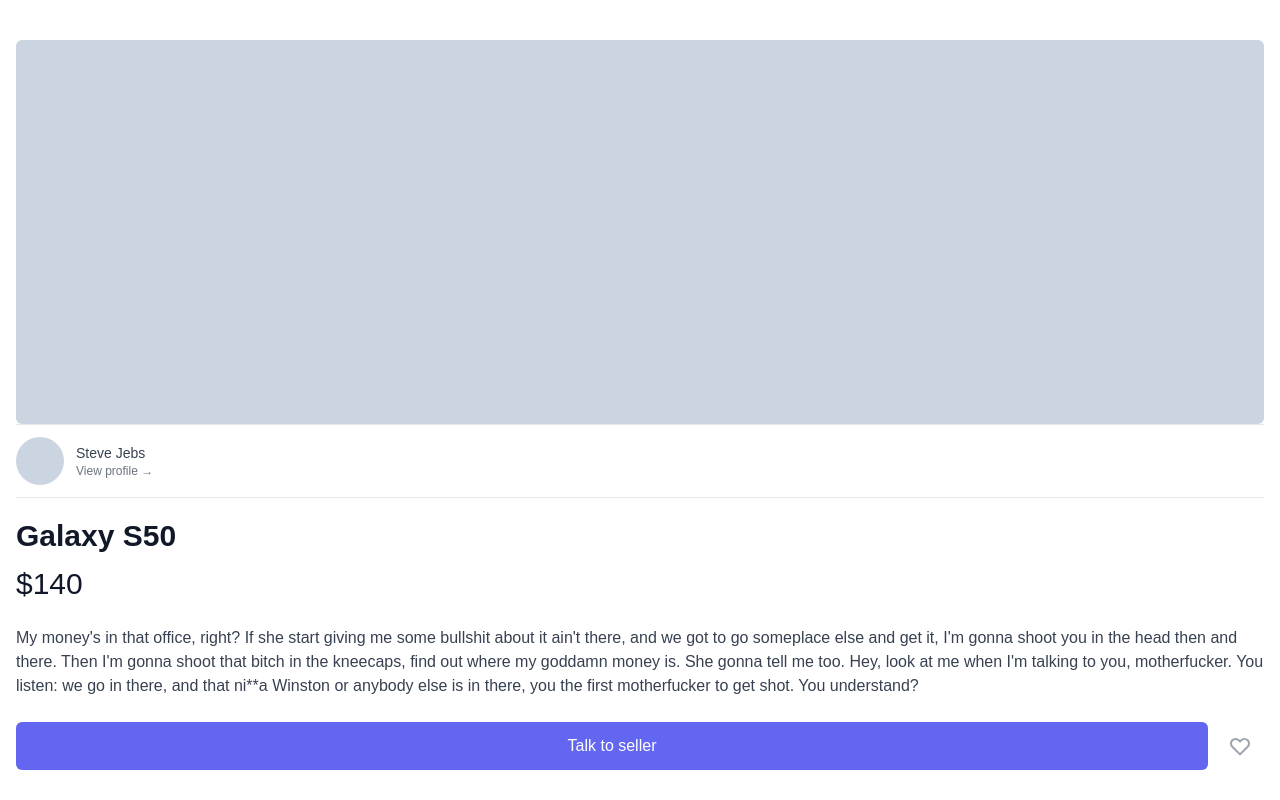
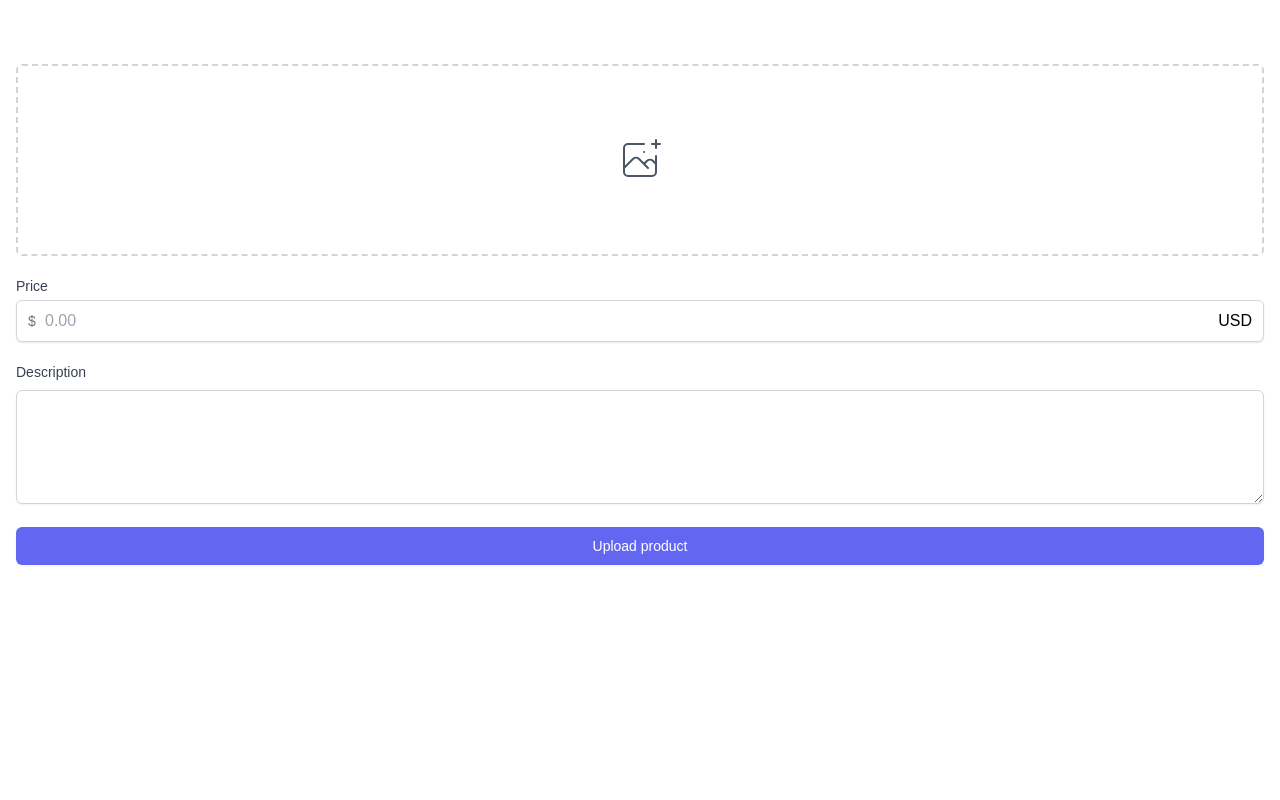
Before and after one commit to handmadeCode95/hand-market, a Next.js app: page /items/upload in a window 1280 px wide. Shown: the top 800 px of the page. Built offline with nearby package versions, Linux system fonts and the light colour scheme; a web font is replaced by a local one.

Commit message:
Add upload page

```diff
--- /dev/null
+++ b/pages/items/upload.tsx
@@ -0,0 +1,71 @@
+export default function Upload() {
+    return (
+        <div className="px-4 py-16">
+            <div>
+                <label className="w-full text-gray-600 hover:border-indigo-500 hover:text-indigo-500 flex items-center justify-center border-2 border-dashed border-gray-300 h-48 rounded-md cursor-pointer">
+                    <svg
+                        className="h-12 w-12"
+                        stroke="currentColor"
+                        fill="none"
+                        viewBox="0 0 48 48"
+                        aria-hidden="true"
+                    >
+                        <path
+                            d="M28 8H12a4 4 0 00-4 4v20m32-12v8m0 0v8a4 4 0 01-4 4H12a4 4 0 01-4-4v-4m32-4l-3.172-3.172a4 4 0 00-5.656 0L28 28M8 32l9.172-9.172a4 4 0 015.656 0L28 28m0 0l4 4m4-24h8m-4-4v8m-12 4h.02"
+                            strokeWidth={2}
+                            strokeLinecap="round"
+                            strokeLinejoin="round"
+                        />
+                    </svg>
+                    <input className="hidden" type="file" />
+                </label>
+            </div>
+            <div className="my-5">
+                <label
+                    htmlFor="price"
+                    className="mb-1 block text-sm font-medium text-gray-700"
+                >
+                    Price
+                </label>
+                <div className="rounded-md shadow-sm relative flex items-center">
+                    <div className="absolute left-0 pl-3 flex items-center justify-center pointer-events-none">
+                        <span className="text-gray-500 text-sm">$</span>
+                    </div>
+                    <input
+                        id="price"
+                        type="text"
+                        placeholder="0.00"
+                        className="
+                            appearance-none w-full px-4 py-2 pl-7
+                            border border-gray-300 rounded-md
+                            shadow-sm placeholder-gray-400
+                            focus:outline-none focus:border-indigo-500 focus:ring-indigo-500
+                        "
+                    />
+                    <div className="absolute right-0 pr-3 flex items-center pointer-events-none">
+                        <span className="to-gray-500">USD</span>
+                    </div>
+                </div>
+            </div>
+            <div>
+                <label className="mb-1 block text-sm font-medium text-gray-700">
+                    Description
+                </label>
+                <textarea
+                    className="mt-1 shadow-sm w-full focus:ring-indigo-500 rounded-md border-gray-300 focus:border-indigo-500"
+                    rows={4}
+                />
+            </div>
+            <button
+                className="
+                    bg-indigo-500 hover:bg-indigo-600 text-white
+                    w-full mt-4 py-2 px-4 border border-transparent rounded-md shadow-sm
+                    text-sm font-medium
+                    focus:ring-2 focus:ring-offset-2 focus:ring-indigo-500 focus:outline-none
+                "
+            >
+                Upload product
+            </button>
+        </div>
+    );
+}
```
